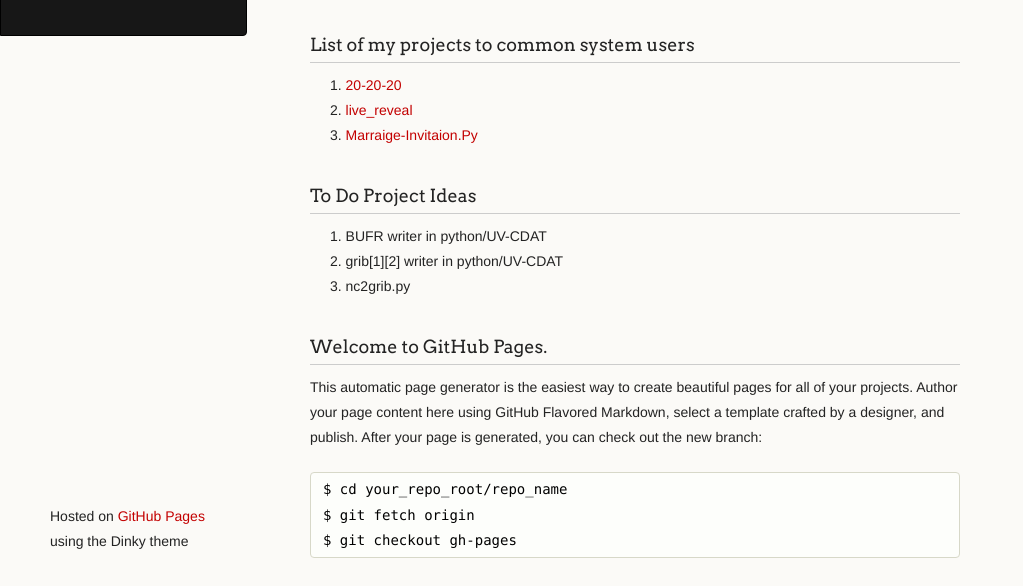
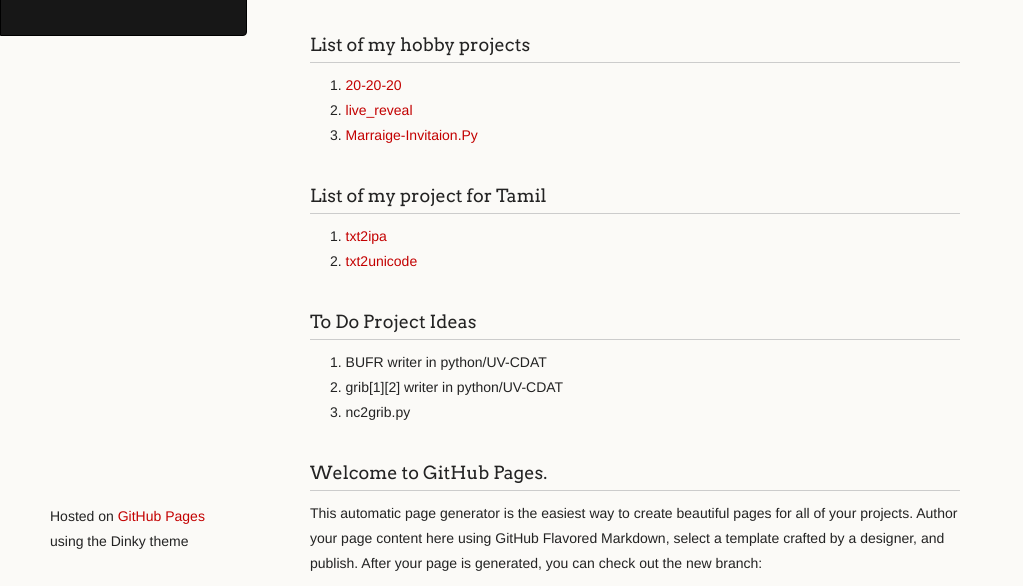
Before and after one commit to arulalant/arulalant.github.io, a plain HTML site: page index.html in a window 1280 px wide. Shown: the part 214-800 px from the top of the page, without its empty margins (0-1023 px from the left). Drawn offline with Linux system fonts and the light colour scheme.

```diff
--- a/index.html
+++ b/index.html
@@ -37,12 +37,18 @@
 <li><a href="https://github.com/arulalant/CMIPs-Handler">CMIPs-Handler</a></li>
 <li><a href="https://github.com/arulalant/numpy-utils">numpy-utils</a></li>
 </ol><h3>
-<a name="list-of-my-projects-to-common-system-users" class="anchor" href="#list-of-my-projects-to-common-system-users"><span class="octicon octicon-link"></span></a>List of my projects to common system users</h3>
+<a name="list-of-my-hobby-projects" class="anchor" href="#list-of-my-hobby-projects"><span class="octicon octicon-link"></span></a>List of my hobby projects</h3>
 
 <ol>
 <li><a href="https://github.com/arulalant/20-20-20">20-20-20</a></li>
 <li><a href="https://github.com/arulalant/live_reveal">live_reveal</a></li>
 <li><a href="https://github.com/arulalant/marriage-invitation-python">Marraige-Invitaion.Py</a></li>
+</ol><h3>
+<a name="list-of-my-project-for-tamil" class="anchor" href="#list-of-my-project-for-tamil"><span class="octicon octicon-link"></span></a>List of my project for Tamil</h3>
+
+<ol>
+<li><a href="https://github.com/arulalant/txt2ipa">txt2ipa</a></li>
+<li><a href="https://github.com/arulalant/txt2unicode">txt2unicode</a></li>
 </ol><h3>
 <a name="to-do-project-ideas" class="anchor" href="#to-do-project-ideas"><span class="octicon octicon-link"></span></a>To Do Project Ideas</h3>
 
```
Also changed, not shown: params.json (+1 -1 lines).
